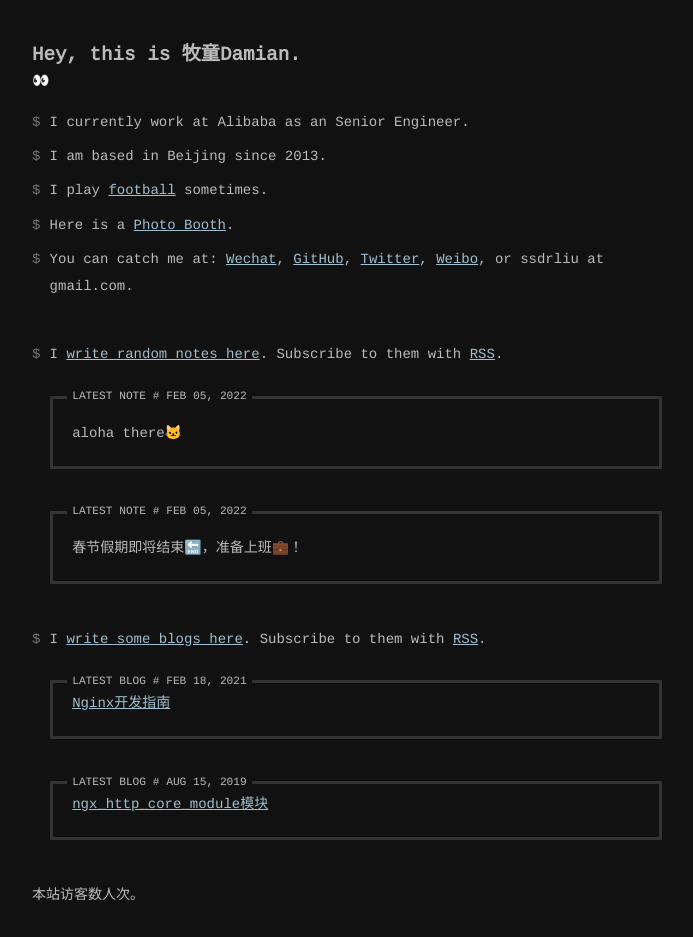
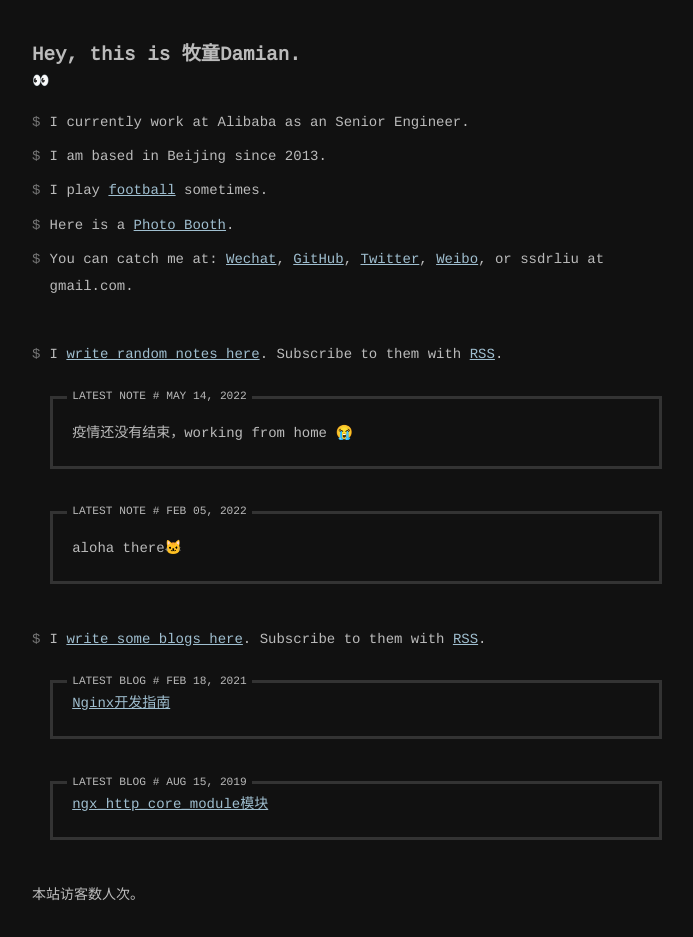
Before and after one commit to ssdr/site, a Jekyll site: the page built from index.html, in a window 1280 px wide. Shown: the whole page, without its empty margins (293-986 px from the left). Built offline with Jekyll 4.4.1, drawn with Linux system fonts in a browser that asks for light colours; comment, search, counter and statistics services are not loaded.

```diff
--- a/_data/notes.yml
+++ b/_data/notes.yml
@@ -1,3 +1,7 @@
+- date: 2022/05/14 02:19
+  content: |
+    疫情还没有结束，working from home 😭
+
 - date: 2022/02/05 16:07
   content: |
     aloha there🐱
```
